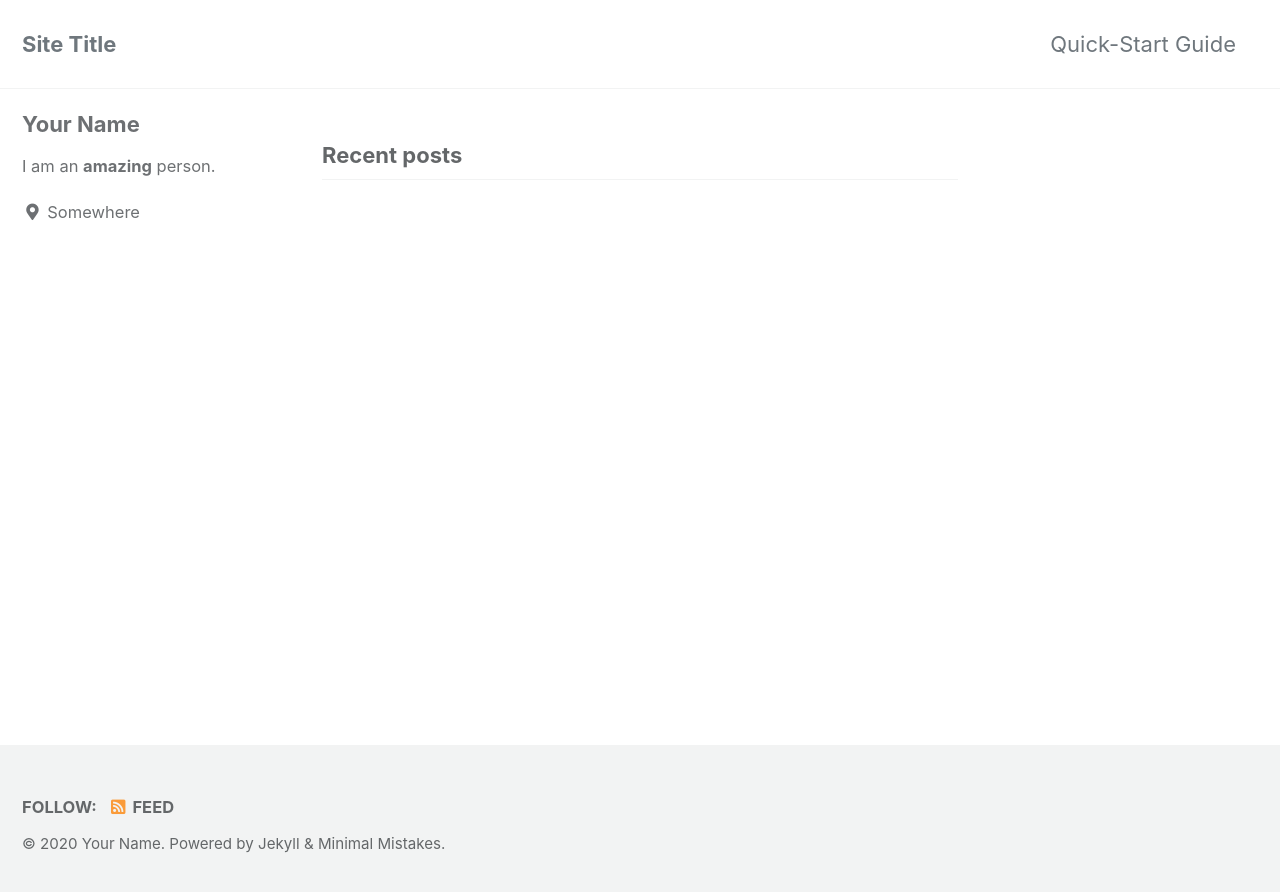
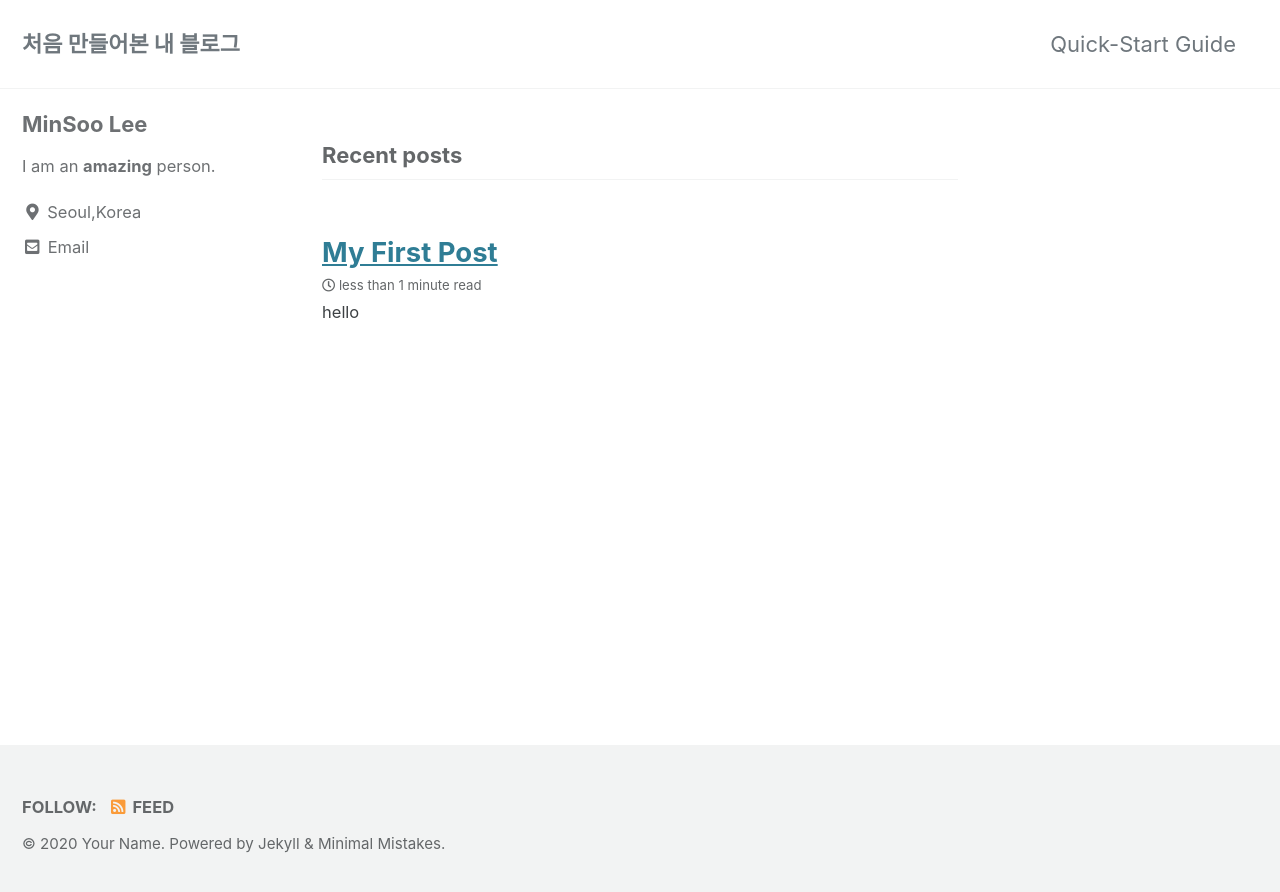
Before and after one commit to alkwen0996/alkwen0996.github.io, a Jekyll site: the page built from index.html, in a window 1280 px wide. Shown: the top 892 px of the page. Built offline with Jekyll 4.4.1, drawn with Linux system fonts in a browser that asks for light colours; cached includes are drawn as plain includes; the list of posts is cut into pages by our own code.

Commit message:
blog setting

```diff
--- a/_config.yml
+++ b/_config.yml
@@ -16,14 +16,14 @@ minimal_mistakes_skin    : "default" # "air", "aqua", "contrast", "dark", "dirt"
 
 # Site Settings
 locale                   : "en-US"
-title                    : "Site Title"
-title_separator          : "-"
+title                    : "처음 만들어본 내 블로그"
+title_separator          : "-" # 게시글제목 - 블로그명 형식을 "-"로 구분
 subtitle                 : # site tagline that appears below site title in masthead
 name                     : "Your Name"
-description              : "An amazing website."
-url                      : # the base hostname & protocol for your site e.g. "https://mmistakes.github.io"
+description              : "알고리즘, 웹 개발"
+url                      : "https://alkwen0996.github.io" # the base hostname & protocol for your site e.g. "https://mmistakes.github.io"
 baseurl                  : # the subpath of your site, e.g. "/blog"
-repository               : # GitHub username/repo-name e.g. "mmistakes/minimal-mistakes"
+repository               : "alkwen0996/alkwen0996.github.io" # GitHub username/repo-name e.g. "mmistakes/minimal-mistakes"
 teaser                   : # path of fallback teaser image, e.g. "/assets/images/500x300.png"
 logo                     : # path of logo image to display in the masthead, e.g. "/assets/images/88x88.png"
 masthead_title           : # overrides the website title displayed in the masthead, use " " for no title
@@ -93,11 +93,11 @@ analytics:
 
 # Site Author
 author:
-  name             : "Your Name"
+  name             : "MinSoo Lee"
   avatar           : # path of avatar image, e.g. "/assets/images/bio-photo.jpg"
   bio              : "I am an **amazing** person."
-  location         : "Somewhere"
-  email            :
+  location         : "Seoul,Korea"
+  email            : ""
   links:
     - label: "Email"
       icon: "fas fa-fw fa-envelope-square"
--- /dev/null
+++ b/_includes/mathjax_support.html
@@ -0,0 +1,6 @@
+<script type = "text/x-mathjax-config">
+    MathJax.Hub.Config({
+        tex2jax: {inlineMath: [['$','$'],['\\(','\\)']]}
+    });
+</script>
+<script src = "http://cdn.mathjax.org/mathjax/latest/MathJax.js?config=TeX-AWS-MML_HTMLorMML"></script>
--- a/_layouts/default.html
+++ b/_layouts/default.html
@@ -12,6 +12,9 @@
   <head>
     {% include head.html %}
     {% include head/custom.html %}
+    {% if page.use_math %}
+      {% include mathjax_support.html %}
+    {% endif %}
   </head>
 
   <body class="layout--{{ page.layout | default: layout.layout }}{% if page.classes or layout.classes %}{{ page.classes | default: layout.classes | join: ' ' | prepend: ' ' }}{% endif %}">
```
Also changed, not shown: _posts/2020-09-13-firstpost.md (added, +24 -0 lines).
